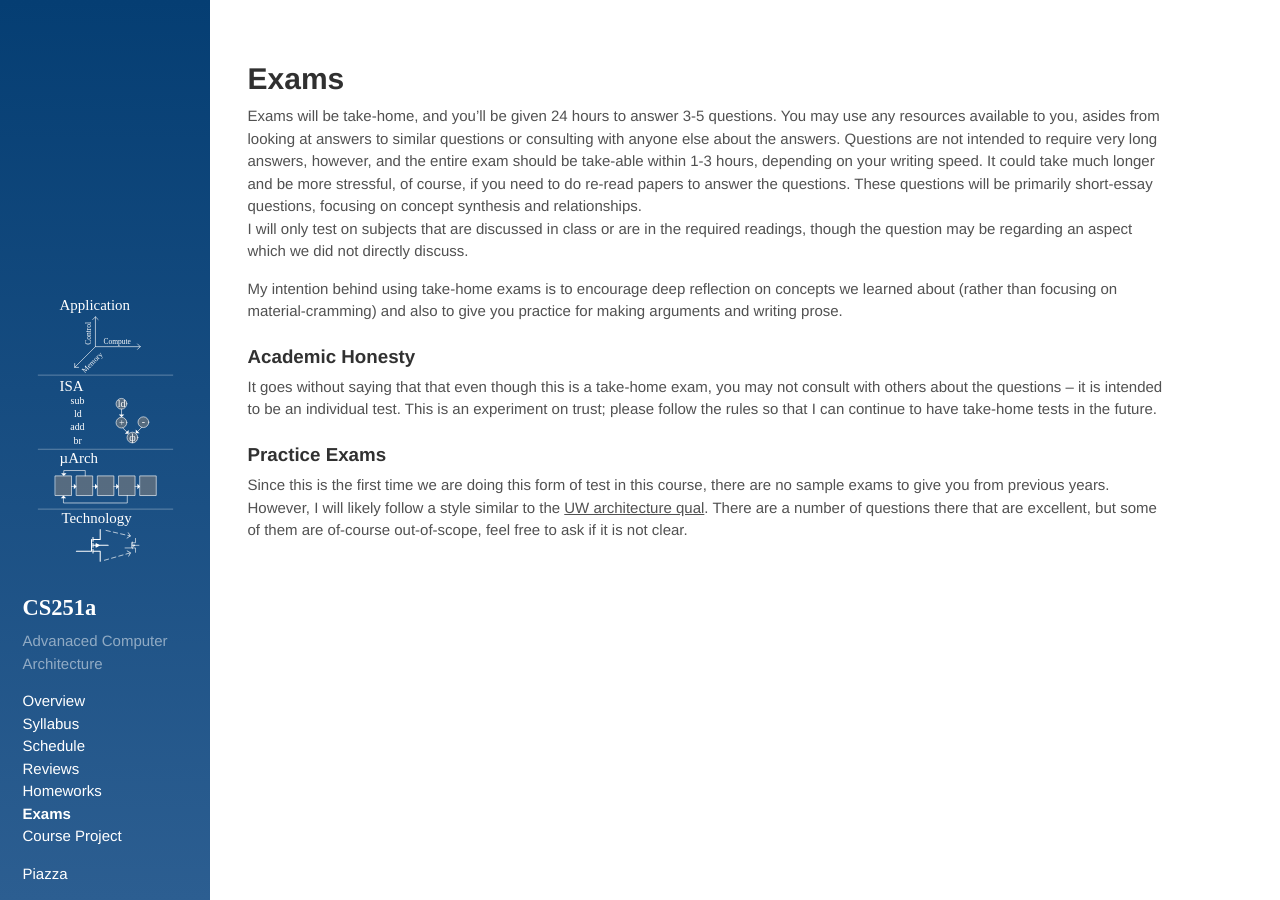
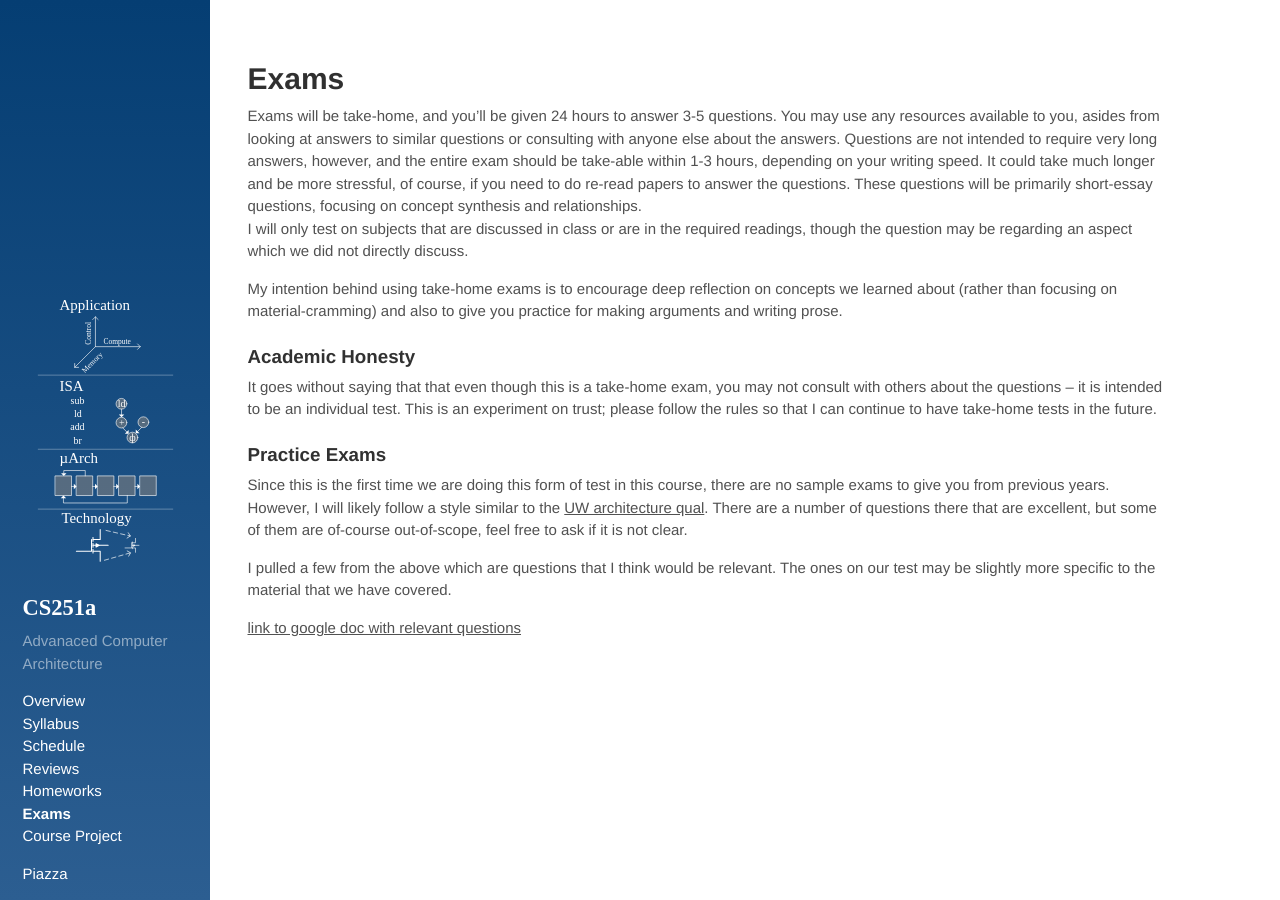
Before and after one commit to PolyArch/cs259, a Jekyll site: the page built from 07-exams.md, in a window 1280 px wide. Built offline with Jekyll 4.4.1, drawn with Linux system fonts in a browser that asks for light colours.

Commit message:
example link

```diff
--- a/07-exams.md
+++ b/07-exams.md
@@ -32,3 +32,8 @@
 qual](http://www.cs.wisc.edu/academics/graduate-programs/guidebook/arch-qual).
 There are a number of questions there that are excellent, but some
 of them are of-course out-of-scope, feel free to ask if it is not clear.
+
+I pulled a few from the above which are questions that I think would be relevant.  The ones
+on our test may be slightly more specific to the material that we have covered.
+
+[link to google doc with relevant questions](https://docs.google.com/document/d/1Eq8EWMB0YT3oqKN5AFgDJA3nyRFVoCejtL6TudfvI2M/edit?usp=sharing)
```
